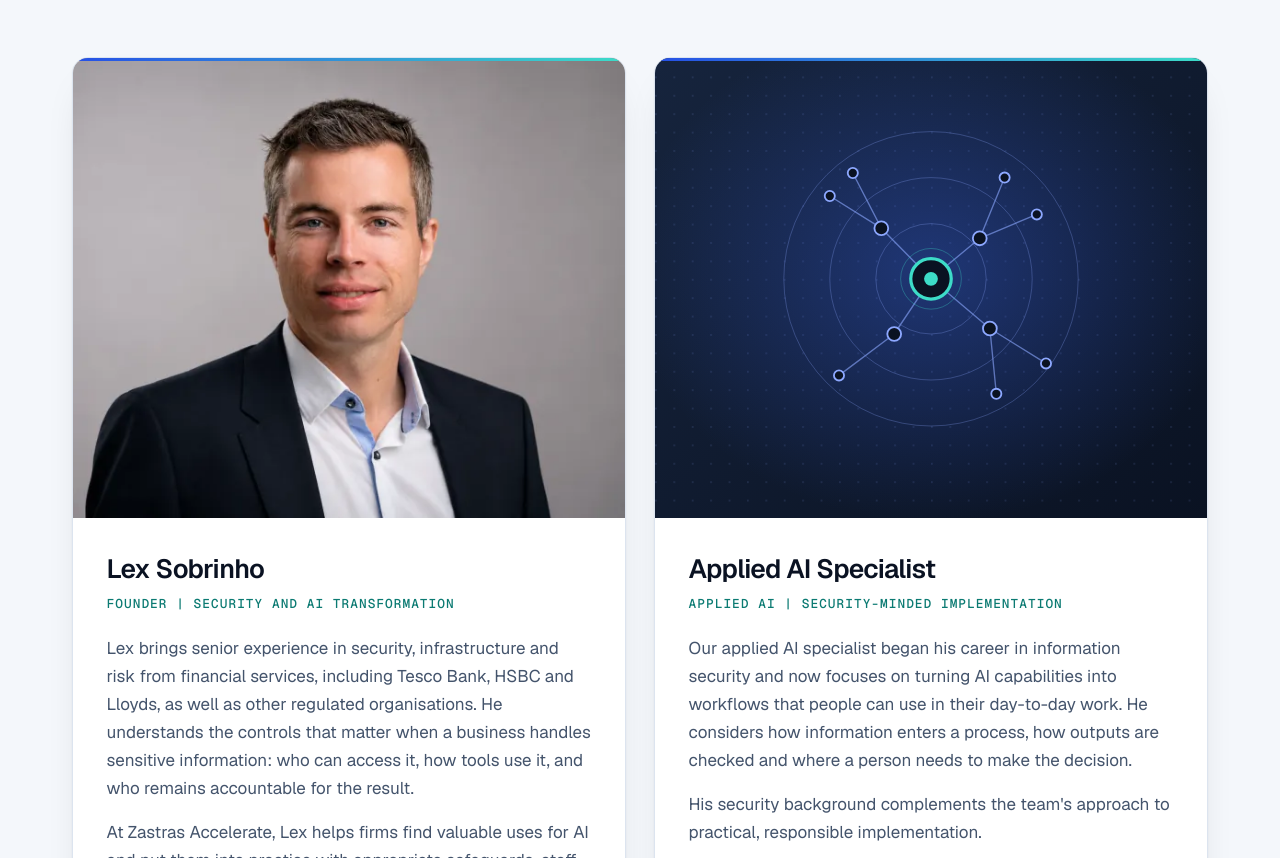
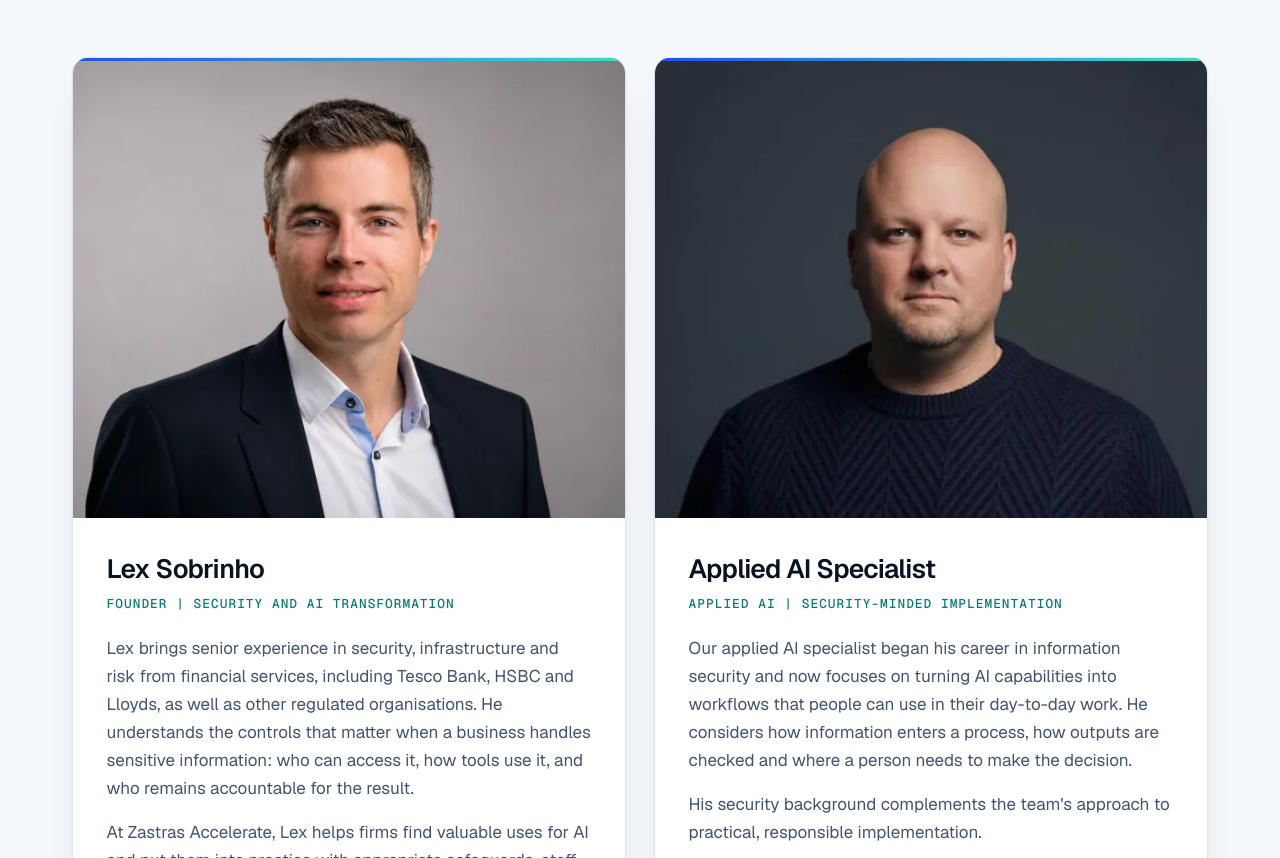
Before and after one commit to zastras/zastras.uk, a plain HTML site: page site/index.html in a window 1280 px wide. Shown: the part 5629-6487 px from the top of the page. Drawn offline with Linux system fonts and the light colour scheme.

Commit message:
Add the applied AI specialist's photograph to the team section
Replace the abstract placeholder graphic on the second team card with a
photograph, cropped to the 6:5 frame and zoomed in from the original,
exported as 1200 and 600 px WebP with no metadata and referenced with
srcset like the first card. File names and alt text stay generic: the
person is not named on the site yet.

Remove the unused placeholder SVG, point the cutover verifier at the new
image, and update the README's team-image instructions to match.

Co-Authored-By: Claude Sonnet 5.5 <noreply@anthropic.com>

```diff
--- a/scripts/verify-cutover.mjs
+++ b/scripts/verify-cutover.mjs
@@ -95,7 +95,7 @@ if (AFTER) {
   http.error ? warn(`http://${DOMAIN}/ failed: ${http.error}`) : (http.status === 301 && (http.headers.get("location") || "").startsWith("https://")) ? ok("http redirects to https") : bad(`http should redirect to https; got ${http.status} ${http.headers.get("location") || ""} (is Enforce HTTPS ticked?)`);
 
   console.log("\nPages and assets");
-  for (const [path, type] of [["privacy/", "text/html"], ["robots.txt", "text/plain"], ["sitemap.xml", "xml"], ["assets/img/og-image.png", "image/png"], ["favicon.ico", "icon"], ["assets/css/main.css", "text/css"], ["assets/js/main.js", "javascript"], ["assets/fonts/geist-latin-wght.woff2", "font/woff2"], ["assets/img/team/lex-sobrinho-1200.webp", "image/webp"], ["assets/img/team/applied-ai-specialist.svg", "svg"]]) {
+  for (const [path, type] of [["privacy/", "text/html"], ["robots.txt", "text/plain"], ["sitemap.xml", "xml"], ["assets/img/og-image.png", "image/png"], ["favicon.ico", "icon"], ["assets/css/main.css", "text/css"], ["assets/js/main.js", "javascript"], ["assets/fonts/geist-latin-wght.woff2", "font/woff2"], ["assets/img/team/lex-sobrinho-1200.webp", "image/webp"], ["assets/img/team/applied-ai-specialist-1200.webp", "image/webp"]]) {
     const r = await get(`https://${DOMAIN}/${path}`, { redirect: "follow" });
     r.error ? bad(`/${path}: ${r.error}`) : r.status === 200 && (r.headers.get("content-type") || "").includes(type.replace("icon", "icon").replace("xml", "xml")) ? ok(`/${path} 200 ${r.headers.get("content-type")}`) : bad(`/${path}: ${r.status} ${r.headers.get("content-type")}`);
   }
--- a/site/index.html
+++ b/site/index.html
@@ -475,12 +475,16 @@
           </article>
 
           <!-- ===== Profile 2: Applied AI Specialist =====
-               The name, photograph and biography are not yet public. The abstract graphic is intentional.
-               To add them later: replace the <img> (src, width, height, alt), the <h3> and the role line,
-               and edit the paragraphs. Keep the filename generic until the person agrees to be named. See README. -->
+               The photograph is in place; the name and biography are not yet public. To add the name later:
+               replace the <h3> and the role line, edit the paragraphs, and update the alt text.
+               Keep the filenames generic until the person agrees to be named. See README. -->
           <article class="card profile" aria-labelledby="profile-specialist">
             <figure class="portrait" style="--portrait-pos: 50% 40%">
-              <img src="assets/img/team/applied-ai-specialist.svg" width="1200" height="1000" loading="lazy" decoding="async" alt="">
+              <img src="assets/img/team/applied-ai-specialist-1200.webp"
+                   srcset="assets/img/team/applied-ai-specialist-600.webp 600w, assets/img/team/applied-ai-specialist-1200.webp 1200w"
+                   sizes="(min-width: 56rem) 35rem, calc(100vw - 2.5rem)"
+                   width="1200" height="1000" loading="lazy" decoding="async"
+                   alt="Portrait of our applied AI specialist, in a navy knitted sweater against a dark grey background">
             </figure>
             <div class="profile__body">
               <h3 id="profile-specialist">Applied AI Specialist</h3>
```
Also changed, not shown: site/assets/img/team/applied-ai-specialist-1200.webp (added), site/assets/img/team/applied-ai-specialist-600.webp (added), site/assets/img/team/applied-ai-specialist.svg (deleted), 1 other file.
